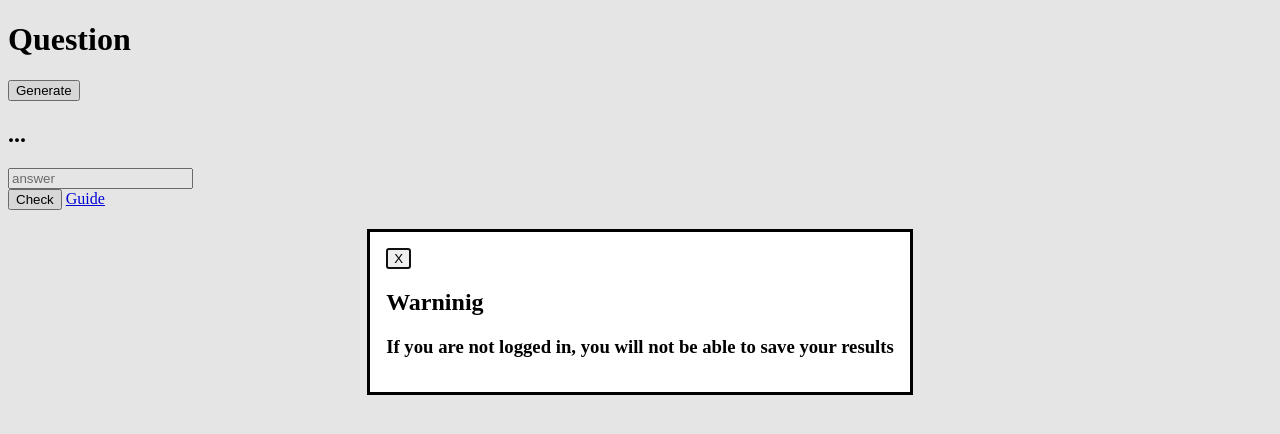
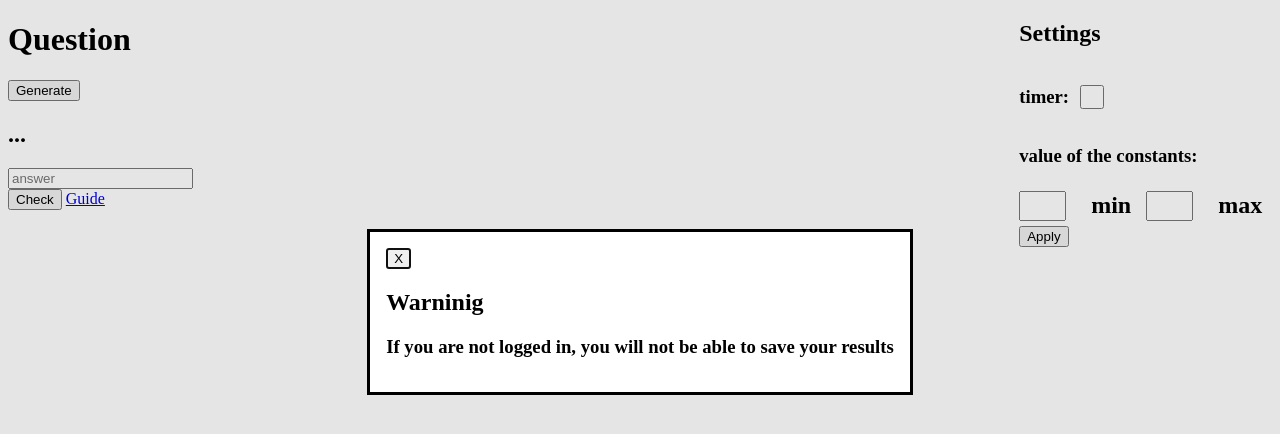
Before and after one commit to DimaNaumiv/FinalProjectDJango, a Django app: template templates/page/questionPage.html in a window 1280 px wide. Shown: the part 88-522 px from the top of the page. Run offline with Django 5.2, Linux system fonts and the light colour scheme; the template is opened without the code that fills it, so the values that code supplies are empty.

Commit message:
result saving added and updated genarating of questions

```diff
--- a/myproject/urls.py
+++ b/myproject/urls.py
@@ -19,9 +19,9 @@ from django.urls import path
 
 from home.views import home_page_view
 from catalog.views import catalog_page_view
-from question.views import question_page_view,generate,check
+from question.views import question_page_view,generate,check,save
 from guide.views import guide_page_view
-from registration.views import ragistration_page_view,ragistrate_request,delete,check,check_request
+from registration.views import ragistration_page_view,ragistrate_request,delete,check_session,check_request
 
 urlpatterns = [
     path('admin/', admin.site.urls),
@@ -31,11 +31,12 @@ urlpatterns = [
     path('/question/<str:group_type>/', question_page_view, name='question'),
     path('/registration/',ragistration_page_view,name='registration'),
 
-    path('api/generate/<str:group_type>/<int:difficulty>/',generate, name='question_generate'),
-    path('api/check/<str:question>/<str:answer>/', check , name='answer_check'),
+    path('api/generate/',generate, name='question_generate'),
+    path('api/check/', check , name='answer_check'),
+    path('api/save/',save,name='save_result'),
 
     path('api/registrate/', ragistrate_request, name='registrate_api'),
     path('api/checkuser/', check_request, name='check_user'),
     path('api/dellsession/<str:session_code>',delete,name='delete_session'),
-    path('api/checksession/<str:session_code>',check,name='check_session'),
+    path('api/checksession/<str:session_code>',check_session,name='check_session'),
 ]
--- a/question/models.py
+++ b/question/models.py
@@ -1,5 +1,4 @@
 from django.db import models
-
 # Create your models here.
 
 
--- a/question/servise/calculators/arthmetic.py
+++ b/question/servise/methods/arthmetic.py
@@ -1,6 +1,6 @@
 import re
 
-def calculate(question):
+def resolve_ar(question):
     clear_question = question.replace("=", "")
 
     if not re.match(r"^[0-9+\-*/().\s]+$", clear_question):
--- a/registration/views.py
+++ b/registration/views.py
@@ -51,7 +51,7 @@ def delete(request, session_code):
         "state" : state
     })
 
-def check(request,session_code,):
+def check_session(request,session_code,):
     state = servise.check_session_code(session_code)
     return JsonResponse({
         "state" : state
--- /dev/null
+++ b/static/css/page/question.css
@@ -0,0 +1,38 @@
+.main{
+    width: 80vw;
+}
+.settings{
+    width: 20vw;
+    display: flex;
+    flex-direction: column;
+}
+.view{
+    display: flex;
+}
+.title{
+    width: 10vw;
+}
+.constants{
+    display: flex;
+    align-items: center;
+    justify-content: start;
+    height: 5vh;
+
+    input{
+        height: 3vh;
+        width: 3vw;
+        margin-right: 2vw;
+    }
+}
+.constantsinfo{
+    display: flex;
+}
+.timerbox{
+    display: flex;
+    justify-content: start;
+    align-items: center;
+    input{
+        height: 3vh;
+        width: 3vw;
+    }
+}
--- a/static/js/question.js
+++ b/static/js/question.js
@@ -8,32 +8,227 @@
         modal.showModal()
     }
 )()
-const GetQuestion = (groupType,difficulty) =>{
+
+let startTime = 0;
+let elapsedTime = 0;
+let timerInterval = null;
+
+let modalfail = document.getElementById("ModalFail")
+let modalwin = document.getElementById("ModalWin")
+
+let count = 0
+
+const Generate = async(groupType)=>{
+    const urlParams = new URLSearchParams(window.location.search);
+    let min = urlParams.get('min');
+    let max = urlParams.get('max');
+
+    await GetQuestion(groupType,min,max)
+    UseTimer()
+}
+
+const GetQuestion = async(groupType,min,max) =>{
     let question = document.getElementById("question");
 
-    fetch(`/api/generate/${groupType}/${difficulty}/`)
-    .then(res =>res.json())
-    .then(data=>{
-        if(data.status == "correct"){
-            question.innerText = data.value
-        }
+    const generateData ={
+        group_type:groupType,
+        min:min,
+        max:max
+    }
+
+    let result = await fetch('/api/generate/', {
+        method: 'POST',
+        headers: {
+            'Content-Type': 'application/json',
+        },
+        body: JSON.stringify(generateData) // Перетворюємо об'єкт у рядок JSON
     })
+
+    let data = await result.json()
+    question.innerText = data.value
 }
 
-const CheckAnswer=()=>{
+const UseTimer = ()=>{
+    if(TimerIsActive() == false){
+        return
+    }
+
+    if (timerInterval) {
+        clearInterval(timerInterval);
+        elapsedTime = 0;
+    }
+    startTime = 0
+    elapsedTime = 0
+    timerInterval = null
+
+    StartTimer()
+
+}
+const StartTimer = ()=>{
+    // Оновлюємо таймер приблизно кожні 10-20 мілісекунд для плавності
+
+    startTime = performance.now() - elapsedTime;
+
+    timerInterval = setInterval(() => {
+        elapsedTime = Math.floor(performance.now() - startTime);
+        document.getElementById('timer').innerText = formatTime(elapsedTime);
+    }, 10);
+
+}
+const StopTimer = () => {
+    // Перевіряємо, чи таймер взагалі запущений
+    if (timerInterval) {
+        clearInterval(timerInterval); // Зупиняємо відлік
+        timerInterval = null;         // Позначаємо, що таймер зупинено
+    }
+};
+function formatTime(ms) {
+    // Розрахунок годин, хвилин, секунд та мілісекунд
+    let hours = Math.floor(ms / 3600000);
+    let minutes = Math.floor((ms % 3600000) / 60000);
+    let seconds = Math.floor((ms % 60000) / 1000);
+    let milliseconds = ms % 1000;
+
+    // Форматування з додаванням нулів попереду (01 замість 1)
+    const pad = (num, size = 2) => String(num).padStart(size, '0');
+
+    return `${pad(hours)}:${pad(minutes)}:${pad(seconds)}:${pad(milliseconds, 3)}`;
+}
+const TimerIsActive = ()=>{
+    const urlParams = new URLSearchParams(window.location.search);
+    let timer = urlParams.get('timerch');
+    if(timer === "on"){
+        return true
+    }
+    return false
+}
+
+
+const Answer = async(groupType)=>{
+    let  time = "-"
+    if(TimerIsActive()){
+        StopTimer()
+        time = document.getElementById('timer').innerText
+    }
+    let result = await CheckAnswer(groupType)
+
+    if(result == "uncorrect"){
+        modalfail.showModal()
+        count = count+1
+    }
+    else{
+        let answer = document.getElementById('answer').value
+        let question = document.getElementById('question').innerText
+
+        const urlParams = new URLSearchParams(window.location.search);
+        let min = urlParams.get('min');
+        let max = urlParams.get('max');
+
+        document.getElementById('resolve_ansver').innerText = "your answer: "+ answer
+        document.getElementById('resolve_question').innerText = "your question: " + question
+        document.getElementById('resolve_time').innerText = "time wasted: " + time
+        document.getElementById('resolve_fails').innerText = "fails: " + count
+        document.getElementById('min_max').innerText = `min: ${min} max:${max}`
+
+        modalwin.showModal()
+    }
+
+}
+
+const CheckAnswer= async(groupType)=>{
     let question = document.getElementById('question')
     let answer = document.getElementById('answer')
 
+    let status = ""
 
-    fetch(`/api/check/${question.innerText}/${answer.value}/`)
-    .then(res => res.json())
-    .then(data=>{
-        question.innerText = data.status
+    let answerData = {
+        group_type:groupType,
+        question:question.innerText,
+        answer:answer.value
+    }
+
+    let result = await fetch('/api/check/', {
+        method: 'POST',
+        headers: {
+            'Content-Type': 'application/json',
+        },
+        body: JSON.stringify(answerData) // Перетворюємо об'єкт у рядок JSON
     })
-
+    let data = await result.json()
+    return data.status
 }
 
 const CloseModal = ()=>{
     let modal = document.getElementById("ModalWarning")
     modal.close()
 }
+
+function validation(){
+    let min = parseInt(document.getElementById("minInp").value)
+    let max = parseInt(document.getElementById("maxInp").value)
+
+    if(min>=max){
+        document.getElementById("maxInp").value = min+1
+        alert("min must be less then max")
+    }
+    return true
+}
+
+const Continue = () =>{
+    modalfail.close()
+    StartTimer()
+}
+const Restart = async(groupType) =>{
+    modalfail.close()
+    alert("Get ready!!!")
+    await Generate(groupType)
+    document.getElementById('answer').value =""
+    count = 0
+}
+const Finish = () =>{
+    modalfail.close()
+    modalwin.close()
+
+    document.getElementById('question').innerText = "..."
+    document.getElementById('timer').innerText = "00:00:00:000"
+    document.getElementById('answer').value =""
+
+    count = 0
+}
+const Save = async(group_type) => {
+    const urlParams = new URLSearchParams(window.location.search);
+    let min = urlParams.get('min');
+    let max = urlParams.get('max');
+    let answer = document.getElementById('answer').value
+    let question = document.getElementById('question').innerText
+    let timer = document.getElementById('timer')
+    let sessionID = await getCookie()
+
+    let time = timer ? timer.innerText : "-"
+
+    let saveData = {
+        'group_type':group_type,
+        'min_const':min,
+        'max_const':max,
+        'qustion':question,
+        'answer':answer,
+        'time':time,
+        'fails':count,
+
+        'sessionID':sessionID
+    }
+
+    let result = await fetch('/api/save/', {
+        method: 'POST',
+        headers: {
+            'Content-Type': 'application/json',
+        },
+        body: JSON.stringify(saveData) // Перетворюємо об'єкт у рядок JSON
+    })
+    let data = await result.json()
+    if(!data.state){
+        return
+    }
+
+    Finish()
+}
--- a/templates/page/questionPage.html
+++ b/templates/page/questionPage.html
@@ -5,6 +5,7 @@
     <meta charset="UTF-8">
     <meta name="viewport" content="width=device-width, initial-scale=1.0">
     <link rel="stylesheet" href="{% static 'css/layout/header.css' %}">
+    <link rel="stylesheet" href="{% static 'css/page/question.css' %}">
     <title>Questionator</title>
 </head>
 <body>
@@ -18,18 +19,75 @@
         </div>
     </dialog>
 
-    <h1>Question</h1>
+    <dialog id="ModalWin">
+        <h2>You resolve corectly</h2>
+        <h3 id="resolve_ansver"></h3>
+        <h3 id="resolve_question"></h3>
+        <h3 id="resolve_time"></h3>
+        <h3 id="resolve_fails"></h3>
+        <h3 id="min_max"><h3>
 
-    <button onclick="GetQuestion('{{group_type}}',1)">Generate</button>
+        <div>
+            {% if request.COOKIES.sessionID %}
+            <button onclick="Save('{{group_type}}')">Save</button>
+            {% endif %}
+            <button onclick="Finish()">Finish</button>
+        </div>
+    </dialog>
+    <dialog id="ModalFail">
+        <h2>Warninig</h2>
+        <h3>Your answer is uncorect</h3>
+        <div>
+            <button onclick="Continue()">Contionue</button>
+            <button onclick="Restart('{{group_type}}')">Restart</button>
+            <button onclick="Finish()">Finish</button>
+        </div>
+    </dialog>
 
-    <div>
-        <h2 id="question">...</h2>
-        <input id="answer" type="text" placeholder="answer"></div>
+    <div class="view">
+        <div class="main">
+            <h1 class="title">Question</h1>
+            {% if request.GET.timerch == "on" %}
+            <h2 class="timer" id="timer">00:00:00:000</h2>
+            {% endif %}
+            <button onclick="Generate('{{group_type}}')">Generate</button>
+            <div>
+                <h2 id="question">...</h2>
+                <input id="answer" type="text" placeholder="answer">
+            </div>
+            <button onclick="Answer('{{ group_type }}')">Check</button>
+
+            <a href="{% url 'guide' group_type %}">Guide</a>
+        </div>
+        <div class="settings">
+            <form method="GET" action="{% url 'question' group_type %}" onsubmit="return validation()">
+            <h2>Settings</h2>
+            <div>
+                <div class="timerbox">
+                    <h3>timer:</h3>
+                    <input id="timerch" type="checkbox" name="timerch" {% if request.GET.timerch %}checked{% endif %}>
+                </div>
+                <h3>value of the constants:</h3>
+                <div class="constantsinfo">
+                    <div class="constants">
+                        <input id="minInp" class="consvalue" type="number" name="min"
+                        value="{{ request.GET.min}}">
+
+                        <h2 style="margin-right: 15px;">min</h2>
+                    </div>
+                    <div class="constants">
+                        <input id="maxInp" class="consvalue" type="number" name="max"
+                        value="{{ request.GET.max}}">
+                        <h2>max</h2>
+                    </div>
+                </div>
+                <!-- <h3>question type:</h3>
+                <select></select> -->
+            </div>
+            <button type="submit">Apply</button>
+            </form>
+        </div>
     </div>
-
-    <button onclick="CheckAnswer()">Check</button>
-
-    <a href="{% url 'guide' group_type %}">Guide</a>
 
 
     <script src="{% static 'js/question.js' %}"></script>
```
Also changed, not shown: question/servise/calculator.py (added, +18 -0 lines), question/servise/generator.py (+4 -9 lines), question/servise/saving.py (added, +18 -0 lines), question/views.py (+59 -12 lines), registration/models.py (+13 -0 lines), registration/migrations/0002_result.py (added).
